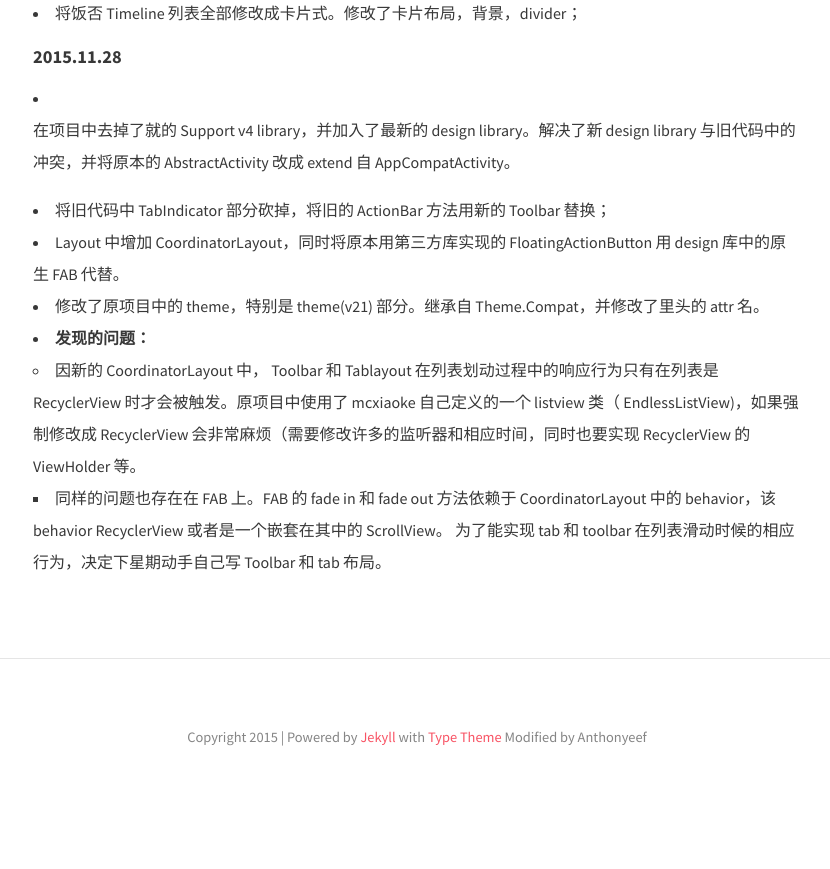
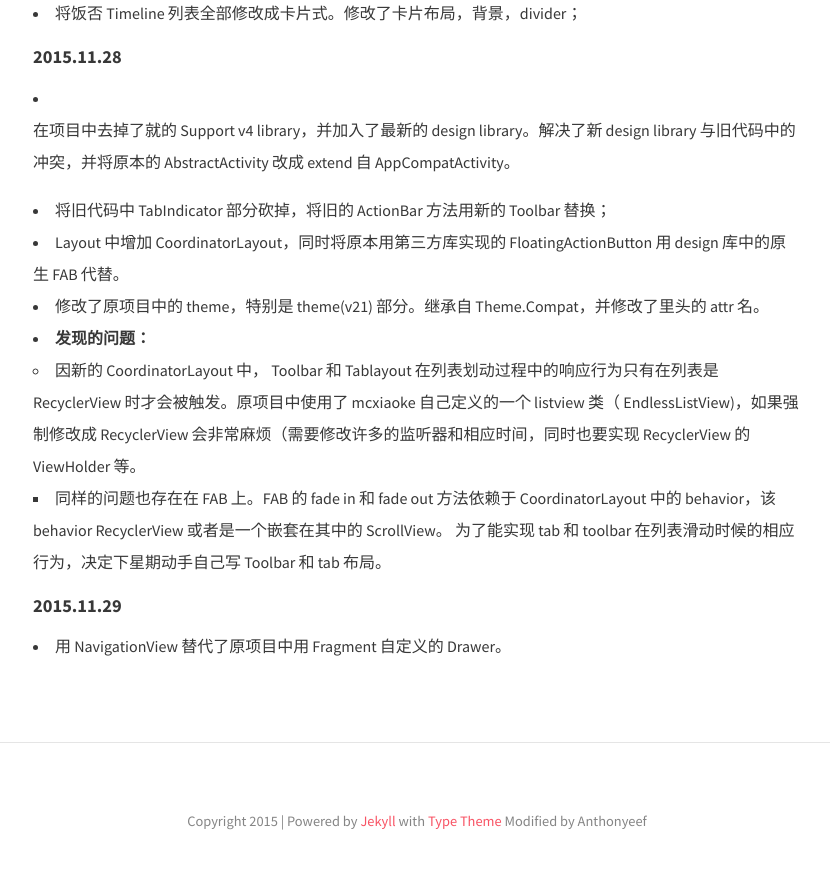
Before and after one commit to Anthonyeef/backup-of-personal-blog, a Jekyll site: the page built from page/project/minicatx.md, in a window 1280 px wide and 900 px high, scrolled down 826 px. Shown: the top 869 px of the window, without its empty margins (223-1053 px from the left). Built offline with Jekyll 4.4.1, drawn with Linux system fonts in a browser that asks for light colours; nearby versions of some CDN libraries; before the commit the page ends 1641 px from its top, so only the background shows below that.

Commit message:
update minicatx

```diff
--- a/page/project/minicatx.md
+++ b/page/project/minicatx.md
@@ -37,3 +37,7 @@ hide: true
       - 因新的 CoordinatorLayout 中， Toolbar 和 Tablayout 在列表划动过程中的响应行为只有在列表是 RecyclerView 时才会被触发。原项目中使用了 mcxiaoke 自己定义的一个 listview 类（ EndlessListView)，如果强制修改成 RecyclerView 会非常麻烦（需要修改许多的监听器和相应时间，同时也要实现 RecyclerView 的 ViewHolder 等。
         - 同样的问题也存在在 FAB 上。FAB 的 fade in 和 fade out 方法依赖于  CoordinatorLayout 中的 behavior，该 behavior RecyclerView 或者是一个嵌套在其中的 ScrollView。
         为了能实现 tab 和 toolbar 在列表滑动时候的相应行为，决定下星期动手自己写 Toolbar 和 tab 布局。
+
+#### 2015.11.29
+
+  - 用 NavigationView 替代了原项目中用 Fragment 自定义的 Drawer。
```
